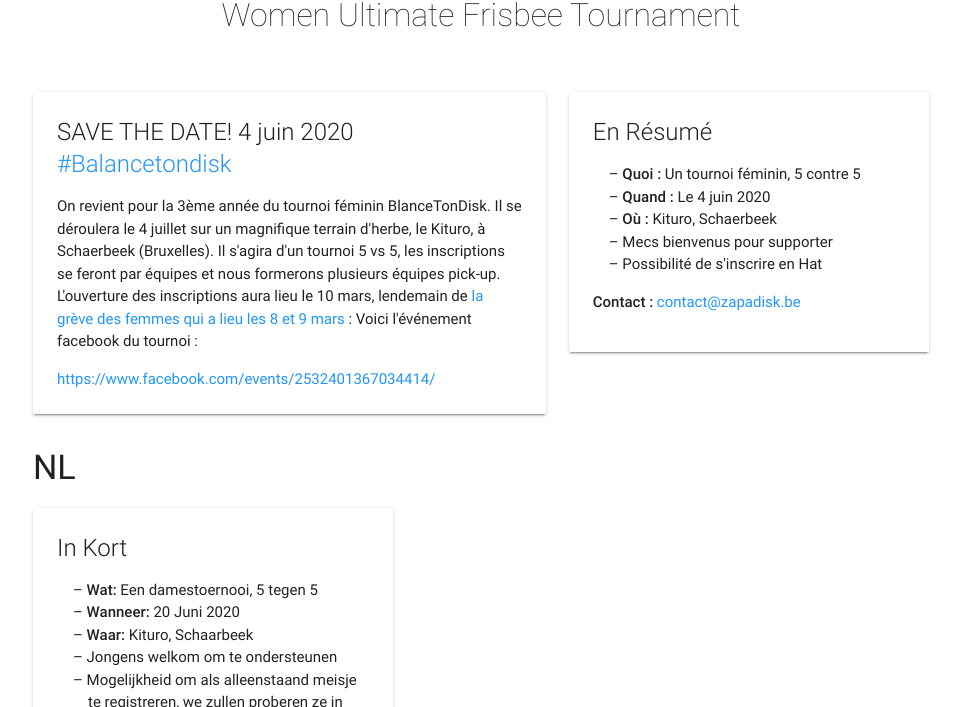
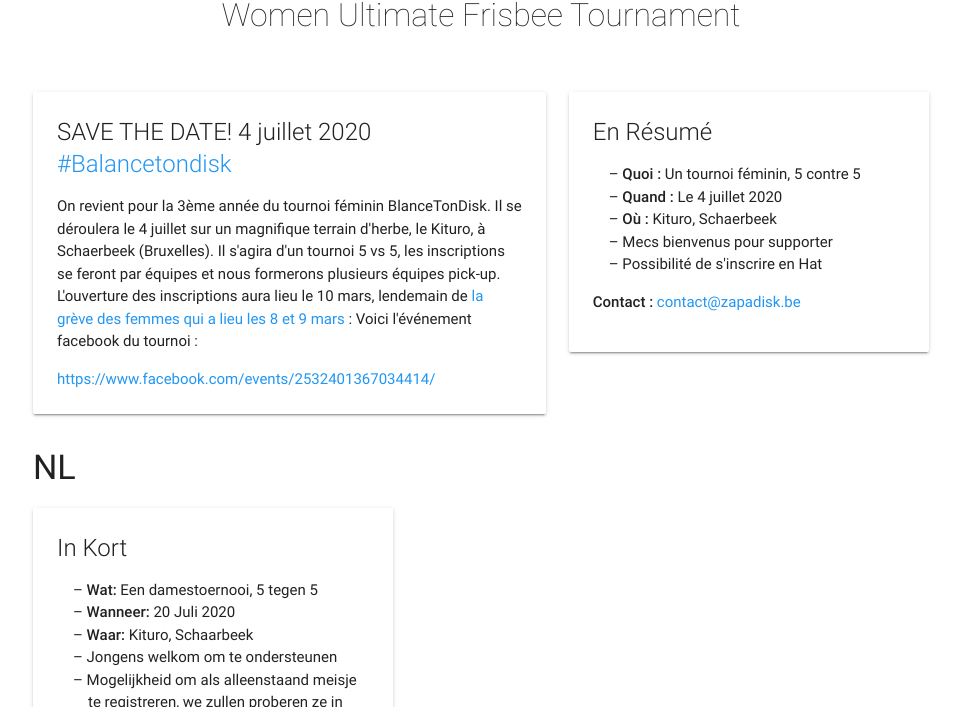
Before and after one commit to mathiasleroy/zapadisk.be, a Jekyll site: the page built from btd.html, in a window 1280 px wide. Shown: the part 199-906 px from the top of the page, without its empty margins (159-1120 px from the left). Built offline with Jekyll 4.4.1, drawn with Linux system fonts in a browser that asks for light colours.

Commit message:
btd3 date error

```diff
--- a/btd.html
+++ b/btd.html
@@ -125,7 +125,7 @@
 					<div class="card">
 						<div class="card-content">
 							<span class="card-title">
-								SAVE THE DATE! 4 juin 2020
+								SAVE THE DATE! 4 juillet 2020
 								<a>#Balancetondisk</a>
 							</span>
 
@@ -185,7 +185,7 @@
 							<span class="card-title">En Résumé</span>
 							<ul class="dashed">
 								<li><strong>Quoi :</strong> Un tournoi féminin, 5 contre 5</li>
-								<li><strong>Quand :</strong> Le 4 juin 2020</li>
+								<li><strong>Quand :</strong> Le 4 juillet 2020</li>
 								<li><strong>Où :</strong> Kituro, Schaerbeek</li>
 								<!--<li><strong>Combien :</strong> 30€ / joueuse (logement + repas inclus) ; Pas de team-fee</li>-->
 								<li>Mecs bienvenus pour supporter </li>
@@ -282,7 +282,7 @@
 							<span class="card-title">In Kort</span>
 							<ul class="dashed">
 								<li><strong>Wat:</strong> Een damestoernooi, 5 tegen 5</li>
-								<li><strong>Wanneer:</strong> 20 Juni 2020</li>
+								<li><strong>Wanneer:</strong> 20 Juli 2020</li>
 								<li><strong>Waar:</strong> Kituro, Schaarbeek</li>
 								<!--<li><strong>Hoeveel:</strong> 30€ / speler (accommodatie + maaltijden inbegrepen) ; Geen teamkosten</li>-->
 								<li>Jongens welkom om te ondersteunen</li>
--- a/docs/btd/index.html
+++ b/docs/btd/index.html
@@ -135,7 +135,7 @@
 					<div class="card">
 						<div class="card-content">
 							<span class="card-title">
-								SAVE THE DATE! 4 juin 2020
+								SAVE THE DATE! 4 juillet 2020
 								<a>#Balancetondisk</a>
 							</span>
 
@@ -195,7 +195,7 @@
 							<span class="card-title">En Résumé</span>
 							<ul class="dashed">
 								<li><strong>Quoi :</strong> Un tournoi féminin, 5 contre 5</li>
-								<li><strong>Quand :</strong> Le 4 juin 2020</li>
+								<li><strong>Quand :</strong> Le 4 juillet 2020</li>
 								<li><strong>Où :</strong> Kituro, Schaerbeek</li>
 								<!--<li><strong>Combien :</strong> 30€ / joueuse (logement + repas inclus) ; Pas de team-fee</li>-->
 								<li>Mecs bienvenus pour supporter </li>
@@ -292,7 +292,7 @@
 							<span class="card-title">In Kort</span>
 							<ul class="dashed">
 								<li><strong>Wat:</strong> Een damestoernooi, 5 tegen 5</li>
-								<li><strong>Wanneer:</strong> 20 Juni 2020</li>
+								<li><strong>Wanneer:</strong> 20 Juli 2020</li>
 								<li><strong>Waar:</strong> Kituro, Schaarbeek</li>
 								<!--<li><strong>Hoeveel:</strong> 30€ / speler (accommodatie + maaltijden inbegrepen) ; Geen teamkosten</li>-->
 								<li>Jongens welkom om te ondersteunen</li>
```
Also changed, not shown: README.md.
